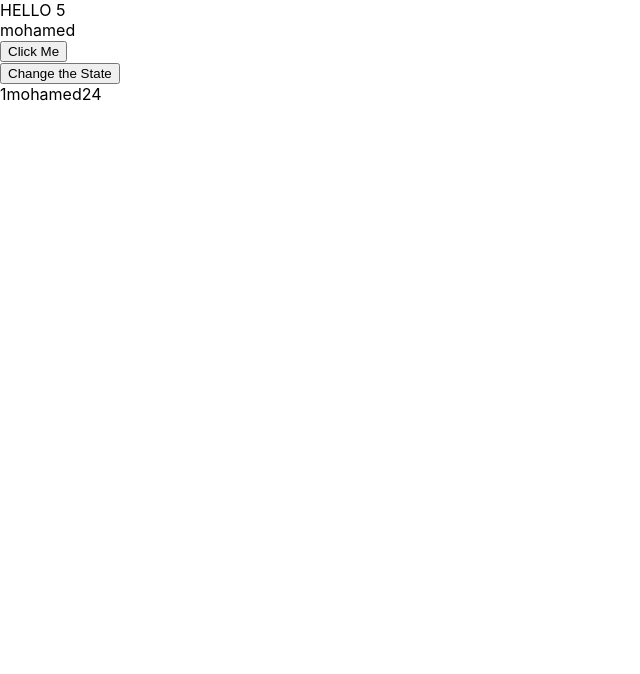
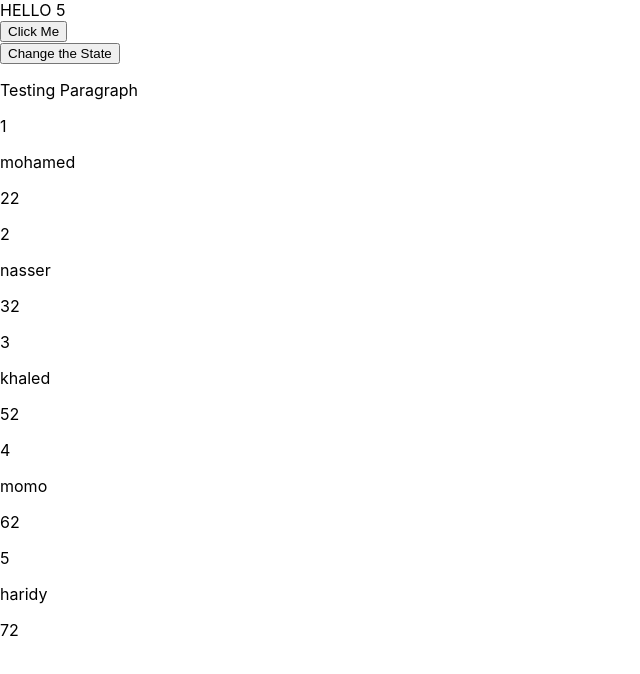
Before and after one commit to mharidy/React, a React (Create React App) app in the folder react-app/: page / in a window 1280 px wide. Shown: the top 674 px of the page, without its empty margins (0-640 px from the left). Built offline with nearby package versions, Linux system fonts and the light colour scheme.

Commit message:
React-1- Using Map to display array of objects

```diff
--- a/react-app/src/App.js
+++ b/react-app/src/App.js
@@ -5,10 +5,15 @@ import Item from "./components/Items"
 import Child from "./child";
 
 class App extends Component {
-  state={
-    name:"mohamed",
-    age: 25
-  }
+  state= {
+    items:[
+       {id:"1",name:"mohamed",age:"22"},
+       {id:"2",name:"nasser",age:"32"},
+       {id:"3",name:"khaled",age:"52"},
+       {id:"4",name:"momo",age:"62"},
+       {id:"5",name:"haridy",age:"72"}
+         ]
+}
 
   //function to change the state on click
   changeStateFunction=()=>{
@@ -34,7 +39,7 @@ class App extends Component {
          <br></br>
          <button onClick={this.changeStateFunction}> Change the State  </button>
 
-         <Item id="1" name="mohamed" age="24"/>
+         <Item items={this.state.items}/>
 
 
       </div>
--- a/react-app/src/components/Items.js
+++ b/react-app/src/components/Items.js
@@ -1,25 +1,35 @@
 import React,{Component} from "react";
 
 
-/*
+
 //Class to display Data
 class Item extends React.Component{
 
     render(){
-        const {name,id,age}=this.props;
+        let {items}=this.props;
+        let singleItems=items.map(item=>{
+            return(
+                <div>
+                <p>{item.id}</p>
+                <p>{item.name}</p>
+                <p>{item.age}</p>
+                </div>
+            )
+        })
+
         return(
             <div>
                 <p>Testing Paragraph</p>
-                {id}
-                {name}
-                {age}
+                {singleItems}
+
+
             </div>
         )
     }
 
-}*/
+}
 
-let item=(props)=>{
+/*let item=(props)=>{
     const {name,id,age}=props;
     return(
         <div>
@@ -28,6 +38,6 @@ let item=(props)=>{
                 {age}
         </div>
     )
-}
+}*/
 
-export default item;
+export default Item;
```
